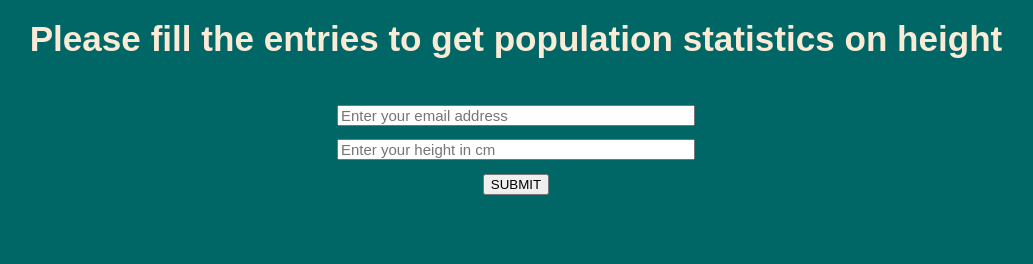
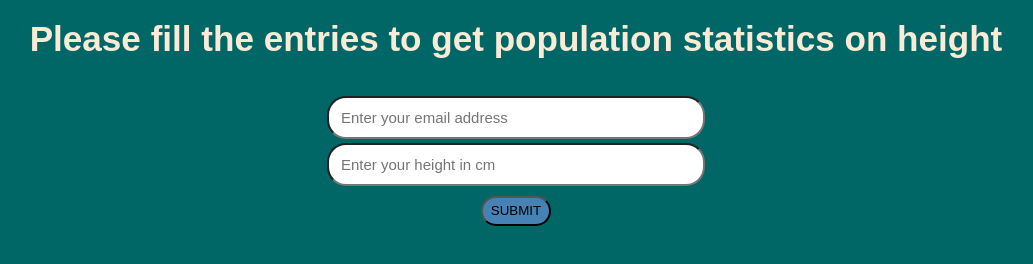
Before and after one commit to dibyanshu-8/DataCollector, a plain HTML site: page templates/index.html in a window 1280 px wide. Shown: the part 130-394 px from the top of the page, without its empty margins (124-1157 px from the left). Drawn offline with Linux system fonts and the light colour scheme.

Commit message:
changes in html & css

```diff
--- a/static/main.css
+++ b/static/main.css
@@ -32,5 +32,15 @@ html,body{
     height:15px;
     font-size: 15px;
     margin:2px;
+    padding:12px;
+    transition: all 0.2s ease-in-out;
+    border-radius: 19px;
 
 }
+.container button{
+    width:70px;
+    height:30px;
+    background-color: steelblue;
+    margin:4px;
+    border-radius: 19px;
+}
--- a/templates/index.html
+++ b/templates/index.html
@@ -19,7 +19,7 @@
                 <input title="Your data will be safe with us" type="number" name="height_name"  placeholder="Enter your height in cm" min="50" max="300" required>
             </div>
             <div>
-                <button type="submit">SUBMIT</button>
+                <button title="push the button"  type="submit">SUBMIT</button>
             </div>
         </form>
     </div>
```
